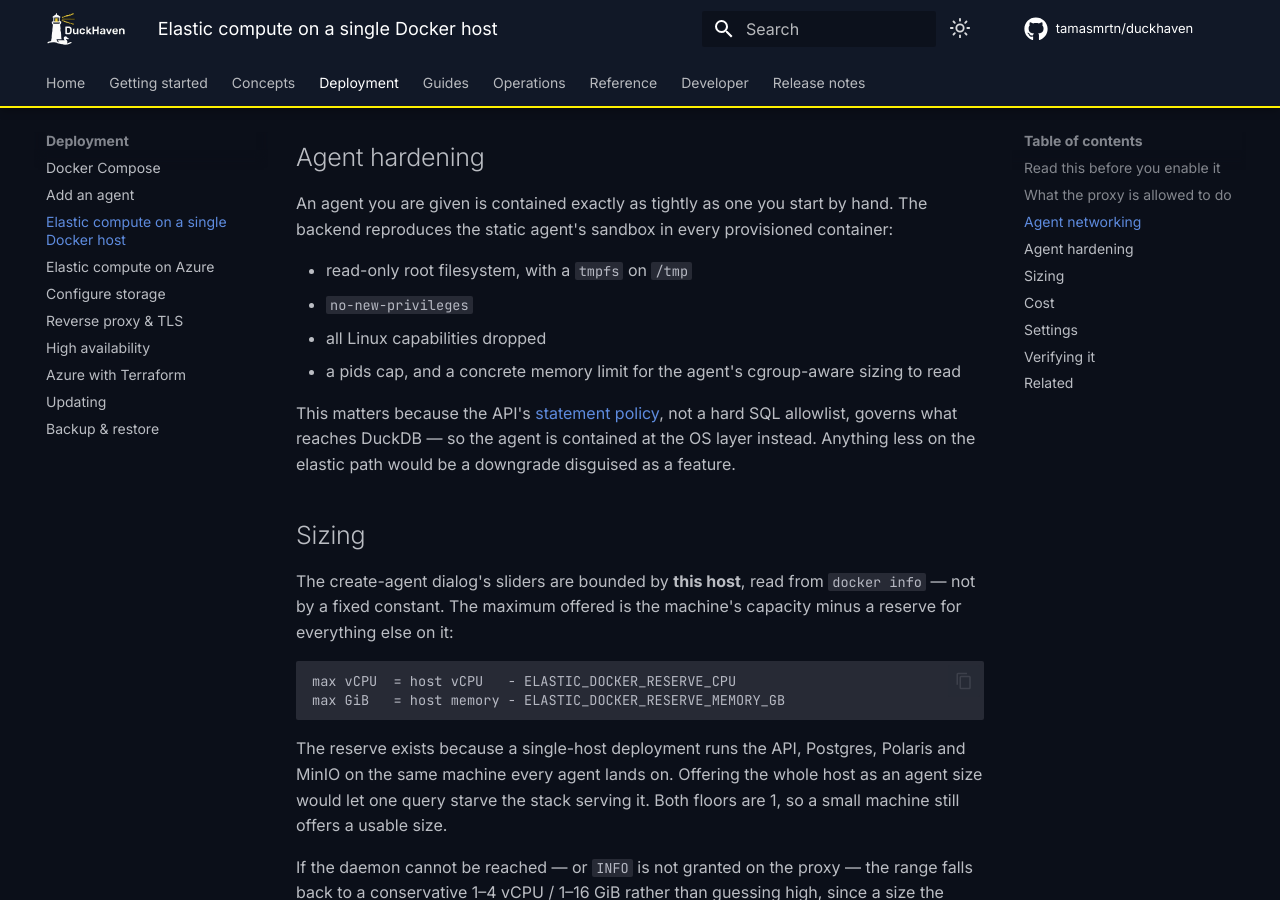
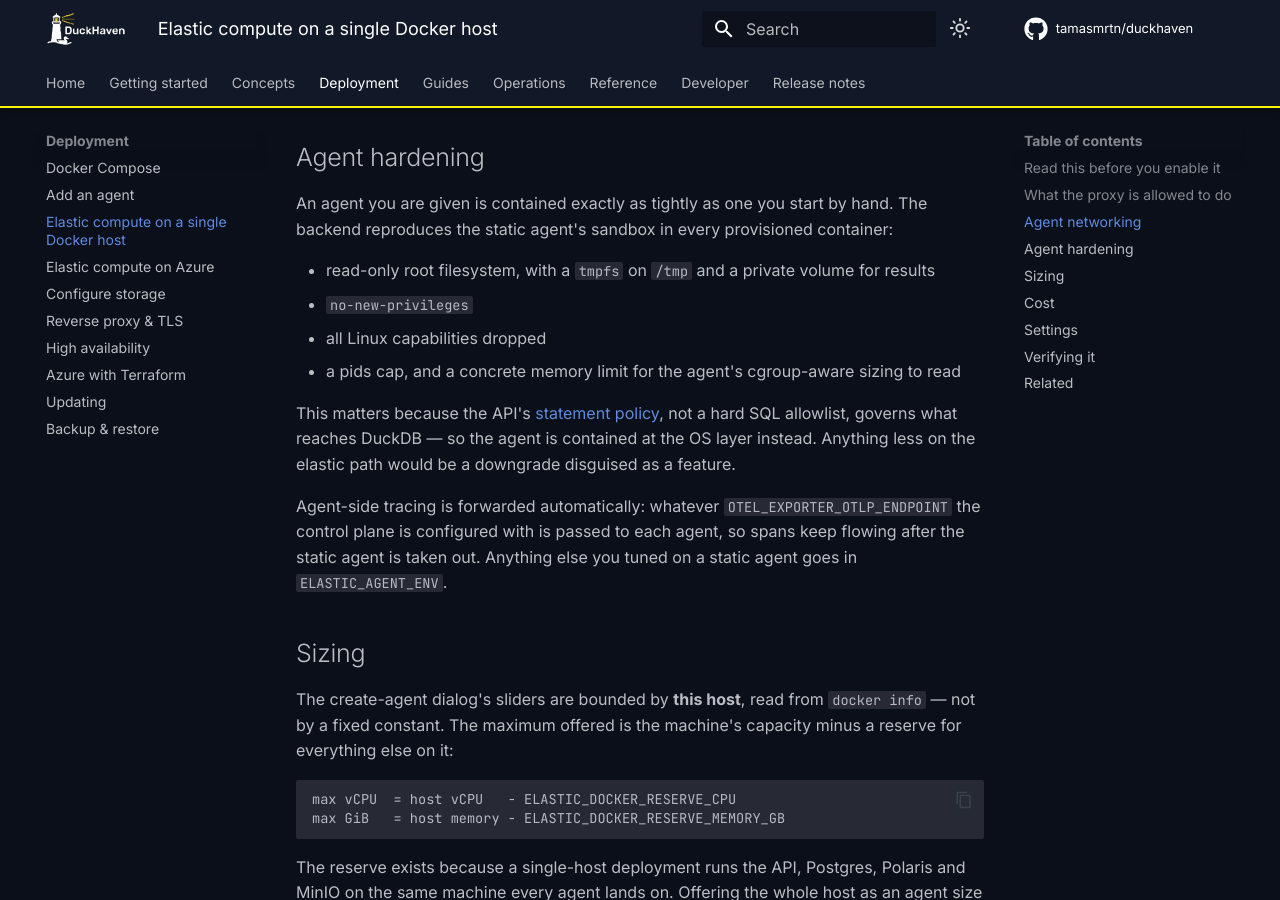
Before and after one commit to tamasmrtn/duckhaven, an MkDocs documentation site: the page built from docs/deployment/homelab-elastic-setup.md, in a window 1280 px wide and 900 px high, scrolled down 2662 px. Built offline with MkDocs 1.6.1 and Material for MkDocs 9.7.7, drawn with Linux system fonts in a browser that asks for light colours; comment, search, counter and statistics services are not loaded; some of the changed text lies outside the part shown.

Commit message:
Carry agent tracing and tuned env onto elastic agents
A static agent's environment is written by whoever runs it; a
provisioned one gets only what the backend sets. The backend set the
enrollment and Polaris variables and nothing else, so switching to the
elastic overlay -- which takes the static agent out -- silently dropped
every agent-side span, leaving each dispatch trace ending at the control
plane's producer span.

OTEL_EXPORTER_OTLP_ENDPOINT is now forwarded from the control plane's
own setting, so tracing keeps working with no configuration.

For everything else, elastic_agent_env carries an operator's own
variables across. The agent's defaults match the compose defaults for
each of them, so this only matters to someone who changed one --
SANDBOX_DISABLED_FILESYSTEMS being the realistic case -- but there was
previously no way to express it at all. Applied last, so it can override
the backend's own choices.

```diff
--- a/docs/deployment/homelab-elastic-setup.md
+++ b/docs/deployment/homelab-elastic-setup.md
@@ -96,7 +96,7 @@ using it.
 An agent you are given is contained exactly as tightly as one you start by hand. The backend
 reproduces the static agent's sandbox in every provisioned container:
 
-- read-only root filesystem, with a `tmpfs` on `/tmp`
+- read-only root filesystem, with a `tmpfs` on `/tmp` and a private volume for results
 - `no-new-privileges`
 - all Linux capabilities dropped
 - a pids cap, and a concrete memory limit for the agent's cgroup-aware sizing to read
@@ -104,6 +104,10 @@ reproduces the static agent's sandbox in every provisioned container:
 This matters because the API's [statement policy](../concepts/query-execution.md), not a hard SQL
 allowlist, governs what reaches DuckDB — so the agent is contained at the OS layer instead. Anything
 less on the elastic path would be a downgrade disguised as a feature.
+
+Agent-side tracing is forwarded automatically: whatever `OTEL_EXPORTER_OTLP_ENDPOINT` the control
+plane is configured with is passed to each agent, so spans keep flowing after the static agent is
+taken out. Anything else you tuned on a static agent goes in `ELASTIC_AGENT_ENV`.
 
 ## Sizing
 
@@ -151,6 +155,7 @@ They read `AZURE` for historical reasons but apply to whichever provider is conf
 | `ELASTIC_DOCKER_RESERVE_MEMORY_GB` | `2` | Memory held back, same |
 | `ELASTIC_DEFAULT_CPU` | `2` | vCPU per agent when nothing names a size (provider-independent) |
 | `ELASTIC_DEFAULT_MEMORY_GB` | `4` | Memory per agent, same |
+| `ELASTIC_AGENT_ENV` | `{}` | JSON object of extra environment for every provisioned agent, for anything you tuned on a static one |
 
 The lifecycle knobs — `ELASTIC_IDLE_TIMEOUT_S`, `ELASTIC_MAX_LIFETIME_S`,
 `ELASTIC_MAX_AGENTS_PER_POOL` and the rest — are provider-independent and documented in the
```
Also changed, not shown: docs/reference/configuration.md (+2 -1 lines), 1 other file.
